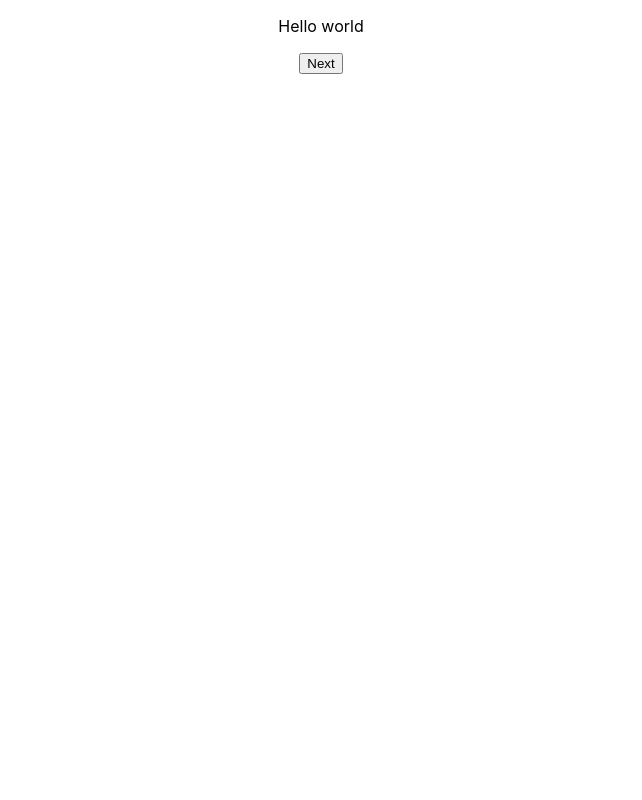
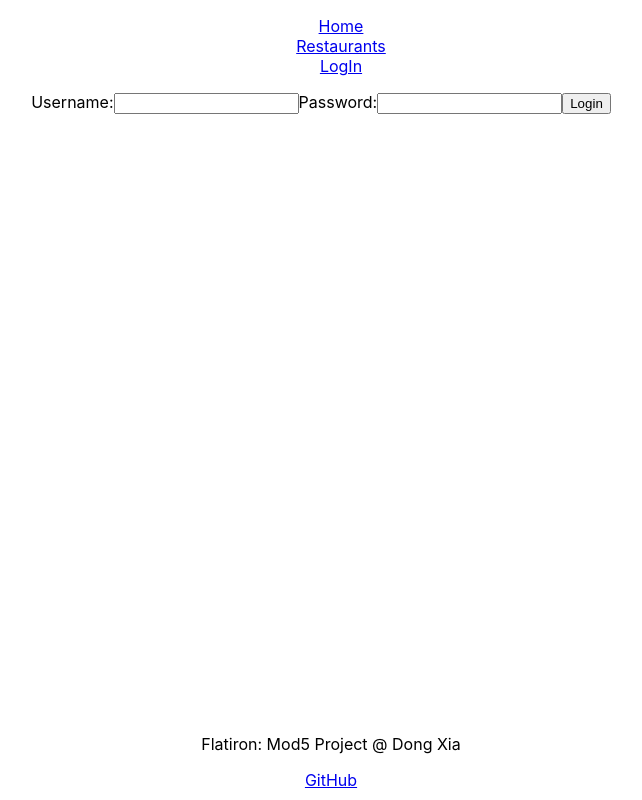
Before and after one commit to Dong-Yi-Xia/mod5_project_frontend_inspection, a React (Create React App) app: page /login in a window 1280 px wide. Shown: the whole page, without its empty margins (319-961 px from the left). Built offline with nearby package versions, Linux system fonts and the light colour scheme; no server answers.

Commit message:
login and out

```diff
--- a/src/App.css
+++ b/src/App.css
@@ -36,3 +36,31 @@
     transform: rotate(360deg);
   }
 }
+
+* {
+  box-sizing: border-box;
+ }
+
+body {
+  height: 100%;
+  position: relative;
+ }
+
+.App{
+  min-height: 100vh;
+  overflow: hidden;
+  display: block;
+  position: relative;
+  padding-bottom: 100px
+}
+
+footer{
+  position: absolute;
+  bottom: 0;
+  width: 100%;
+  margin: 10px;
+}
+
+.navBar {
+  list-style-type: none;
+}
--- a/src/App.js
+++ b/src/App.js
@@ -1,25 +1,80 @@
 import React from 'react'
 import './App.css';
+import { Switch, Route } from 'react-router-dom'
+import { connect } from 'react-redux'
+
 import StorePages  from './RestaurantComponent/StorePages'
+import NavBar from './Main/NavBar'
+import LoginForm from './LogInComponent/LoginForm'
+import HomePage from './Home/HomePage'
+import NotFound from './Main/NotFound';
+import Footer from './Main/Footer'
+
 
 
 class App extends React.Component {
 
 
+  componentDidMount(){
+    if(localStorage.token){
+      fetch("/keep_logged_in",{
+        method: "GET",
+        headers: {
+          "Authorization": localStorage.token
+        }
+      })
+      .then(res => res.json())
+      .then(resp => {
+        if(resp.token){
+          this.props.setUserInfo(resp)
+        }
+      })
+    }
+  }
 
 
   render(){
-
-
-
+  console.log(localStorage)
     return (
       <div className="App">
-          <p>Hello world</p>
 
-          <StorePages  />
+        <header>
+          <NavBar/>
+        </header>
+
+        <main>
+          <Switch>
+            <Route  path="/" exact component={HomePage} />
+            <Route  path="/login" exact component={LoginForm} />
+            <Route  path="/restaurants" exact component={StorePages} />
+            <Route  component={NotFound} />
+          </Switch>
+
+        </main>
+
+        <footer>
+          <Footer/>
+        </footer>
       </div>
     )
   }
 }
 
-export default App;
+let mapStateToProps = (state) => {
+   console.log(state)
+}
+
+
+let setUserInfo = (userInfo) =>{
+    return{
+      type: "SET_USER_INFO",
+      payload: userInfo
+    }
+}
+
+let mapDispatchToProps = {
+   setUserInfo: setUserInfo
+}
+
+
+export default connect(mapStateToProps, mapDispatchToProps)(App);
--- /dev/null
+++ b/src/Home/HomePage.js
@@ -0,0 +1,13 @@
+import React from 'react'
+
+class HomePage extends React.Component {
+    render(){
+        return(
+            <div>
+Home
+            </div>
+        )
+    }
+}
+
+export default HomePage
--- /dev/null
+++ b/src/LogInComponent/LoginForm.js
@@ -0,0 +1,83 @@
+import React from 'react'
+import { connect } from 'react-redux'
+
+class LoginForm extends React.Component{
+
+    state = {
+        username: "",
+        password: "",
+        error_message: ""
+    }
+
+    handleChange = (evt) => {
+        this.setState({
+            [evt.target.name]: evt.target.value
+        })
+    }
+
+    handleSubmit = (evt) => {
+        evt.preventDefault()
+        fetch("/login", {
+            method: "POST",
+            headers: {
+                "Content-Type": "Application/json"
+            },
+            body: JSON.stringify({
+                username: this.state.username,
+                password: this.state.password
+            })
+        })
+        .then(r => r.json())
+        .then(resp => {
+           if(resp.error){
+               this.setState({
+                   error_message: resp.error,
+                   username: "",
+                   password: "",
+               })
+           } else {
+               this.props.setUserInfo(resp)
+               localStorage.token = resp.token
+               this.props.history.push("/")
+           }
+        })
+    }
+
+
+    render(){
+        return(
+            <div>
+                 <form onSubmit={this.handleSubmit}>
+                    <label htmlFor="username">Username:</label>
+                    <input type="text" id="username" name="username"
+                        onChange={this.handleChange}
+                        value={this.state.username}
+                        />
+
+                    <label htmlFor="password">Password:</label>
+                    <input type="password" id="password"
+                        name="password"
+                        onChange={this.handleChange}
+                        value={this.state.password}
+                    />
+
+                    <input type="submit" value="Login"/>
+                </form>
+            </div>
+        )
+    }
+}
+
+let setUserInfo = (userInfo) => {
+    return{
+        type: "SET_USER_INFO",
+        payload: userInfo
+    }
+}
+
+let mapDispatchToProps = {
+    setUserInfo: setUserInfo
+}
+
+
+export default connect(null, mapDispatchToProps)(LoginForm)
--- /dev/null
+++ b/src/Main/Footer.js
@@ -0,0 +1,13 @@
+import React from 'react'
+
+function Footer(){
+    return(
+        <div >
+            <p>Flatiron: Mod5 Project @ Dong Xia </p>
+            <a href="https://github.com/Dong-Yi-Xia" rel="noreferrer" target="_blank">GitHub</a>
+
+        </div>
+    )
+}
+
+export default Footer
--- /dev/null
+++ b/src/Main/NavBar.js
@@ -0,0 +1,50 @@
+import React from 'react'
+import { Link } from 'react-router-dom'
+import { connect } from 'react-redux'
+
+class NavBar extends React.Component{
+
+
+
+    handleLogout= (evt) => {
+        this.props.setUserLogout()
+        localStorage.clear()
+    }
+
+    render(){
+        return(
+            <ul className="navBar">
+                <li><Link to="/"> Home  </Link></li>
+                <li><Link to="/restaurants"> Restaurants  </Link></li>
+
+
+                {this.props.token ?
+                <li><Link onClick={this.handleLogout} to="login"> LogOut </Link></li> :
+                <li><Link to="/login"> LogIn  </Link></li>}
+
+
+            </ul>
+
+        )
+    }
+}
+
+let mstp = state => {
+    return{
+        token: state.user.token
+    }
+}
+
+let setUserLogout = () => {
+    return{
+        type: "SET_USER_LOGOUT",
+        payload: {user: "", token: ""}
+    }
+}
+
+let mapDispatchToProps = {
+    setUserLogout: setUserLogout
+}
+
+
+export default connect(mstp,mapDispatchToProps)(NavBar)
--- /dev/null
+++ b/src/Main/NotFound.js
@@ -0,0 +1,12 @@
+import React from 'react';
+
+function NotFound() {
+  return (
+    <div>
+      <h3>Page Not Found</h3>
+
+    </div>
+  )
+}
+
+export default NotFound
--- /dev/null
+++ b/src/Reducers/userReducer.js
@@ -0,0 +1,31 @@
+
+
+let initialStateOfUser = {
+    user: "",
+    token: ""
+  }
+
+  let userReducer = (state = initialStateOfUser, action) => {
+      console.log(state)
+    switch(action.type){
+      case "SET_USER_INFO":
+      return{
+          ...state,
+          user: action.payload.user,
+          token: action.payload.token
+      }
+
+      case "SET_USER_LOGOUT":
+        return{
+          ...state,
+          user: action.payload.user,
+          token: action.payload.token
+        }
+
+      default:
+        return state
+    }
+  }
+
+
+  export default userReducer
--- a/src/index.js
+++ b/src/index.js
@@ -2,11 +2,36 @@ import React from 'react';
 import ReactDOM from 'react-dom';
 import './index.css';
 import App from './App';
+
 import { BrowserRouter } from 'react-router-dom'
+import { createStore, combineReducers } from 'redux'
+import { Provider } from 'react-redux'
+
+import userReducer from './Reducers/userReducer'
+
+
+
+
+let allReducerCombined = {
+  user: userReducer
+}
+
+
+let rootReducer = combineReducers(allReducerCombined)
+
+
+let storeObj = createStore(
+  rootReducer,
+  window.__REDUX_DEVTOOLS_EXTENSION__ && window.__REDUX_DEVTOOLS_EXTENSION__()
+)
+
 
 ReactDOM.render(
-  <BrowserRouter>
-    <App />
-  </BrowserRouter>,
+
+  <Provider store={storeObj}>
+    <BrowserRouter>
+      <App />
+    </BrowserRouter>
+  </Provider>,
   document.getElementById('root')
 );
```
